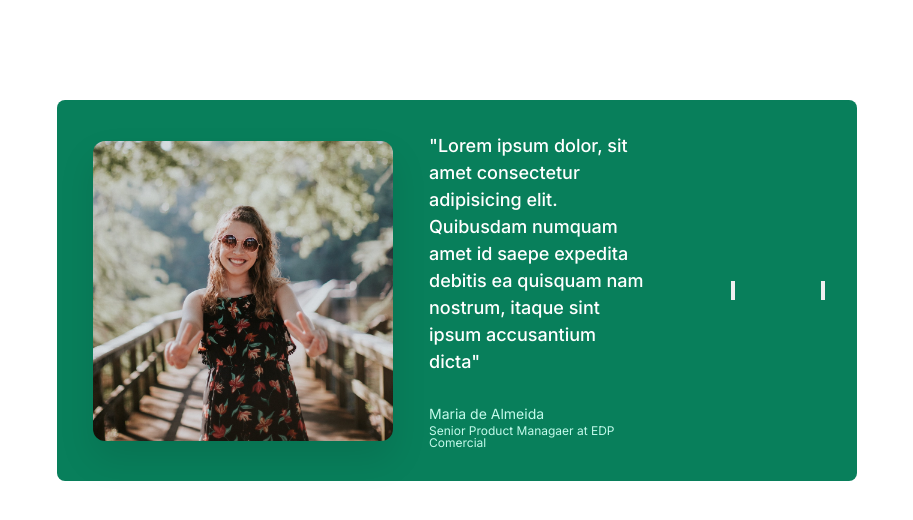
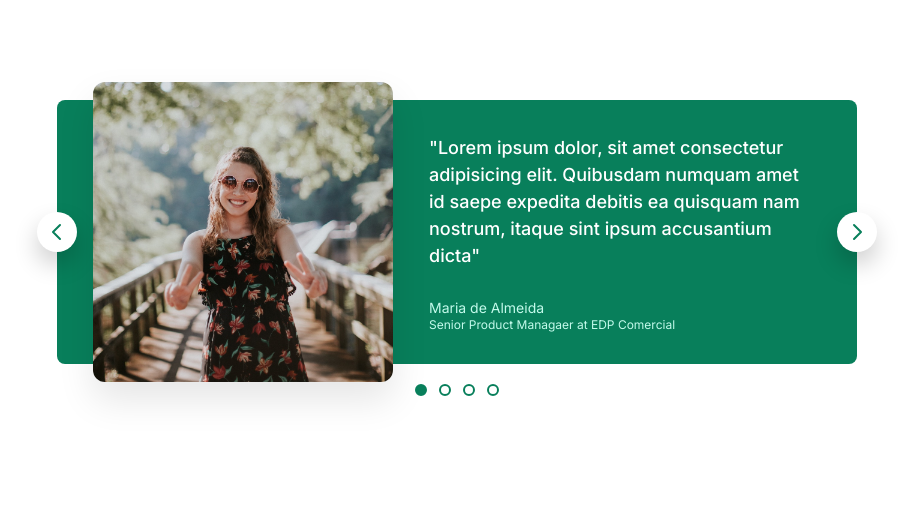
Before and after one commit to himaniEngr/Practice-HTML-CSS, a plain HTML site: page starter/06-Components/carousel.html in a window 1280 px wide. Shown: the whole page, without its empty margins (183-1096 px from the left). Drawn offline with Linux system fonts and the light colour scheme.

Commit message:
Carousel component done

```diff
--- a/starter/06-Components/carousel.html
+++ b/starter/06-Components/carousel.html
@@ -31,12 +31,15 @@
         margin: 100px auto;
         border-radius: 8px;
         color: #fff;
-        padding: 32px;
-        padding-left: 86px;
+        /* padding: 32px; */
+        /* padding-left: 86px; */
+        /* padding-right: 48px; */
+        padding: 32px 48px 32px 86px;
 
         display: flex;
         align-items: center;
         gap: 86px;
+        position: relative;
       }
       img {
         height: 200px;
@@ -60,6 +63,58 @@
         font-size: 12px;
         color: #c3faeb;
       }
+      /* CONTROLS */
+      .btn {
+        background-color: white;
+        border: none;
+        height: 40px;
+        width: 40px;
+        position: absolute;
+        border-radius: 50%;
+
+        cursor: pointer;
+
+        display: flex;
+        align-items: center;
+        justify-content: center;
+
+        box-shadow: 0 12px 24px rgba(0, 0, 0, 0.2);
+      }
+      .btn--left {
+        left: 0;
+        top: 50%;
+        transform: translate(-50%, -50%);
+      }
+      .btn--right {
+        right: 0;
+        top: 50%;
+        transform: translate(50%, -50%);
+      }
+      .btn-icon {
+        height: 24px;
+        width: 24px;
+        stroke: #087f5b;
+      }
+      .dots {
+        position: absolute;
+        left: 50%;
+        bottom: 0;
+        transform: translate(-50%, 32px);
+
+        display: flex;
+        gap: 12px;
+      }
+      .dot {
+        height: 12px;
+        width: 12px;
+        background-color: white;
+        border: 2px solid #087f5b;
+        border-radius: 50%;
+        cursor: pointer;
+      }
+      .dot--fill {
+        background-color: #087f5b;
+      }
     </style>
   </head>
   <body>
@@ -74,7 +129,7 @@
         <p class="testimonial-author">Maria de Almeida</p>
         <p class="testimonial-job">Senior Product Managaer at EDP Comercial</p>
       </blockquote>
-      <button class="btn">
+      <button class="btn btn--left">
         <svg
           xmlns="http://www.w3.org/2000/svg"
           class="btn-icon"
@@ -90,10 +145,10 @@
           />
         </svg>
       </button>
-      <button class="btn">
+      <button class="btn btn--right">
         <svg
           xmlns="http://www.w3.org/2000/svg"
-          class="h-6 w-6"
+          class="btn-icon"
           fill="none"
           viewBox="0 0 24 24"
           stroke="currentColor"
@@ -106,6 +161,12 @@
           />
         </svg>
       </button>
+      <div class="dots">
+        <button class="dot dot--fill">&nbsp;</button>
+        <button class="dot">&nbsp;</button>
+        <button class="dot">&nbsp;</button>
+        <button class="dot">&nbsp;</button>
+      </div>
     </div>
   </body>
 </html>
```
